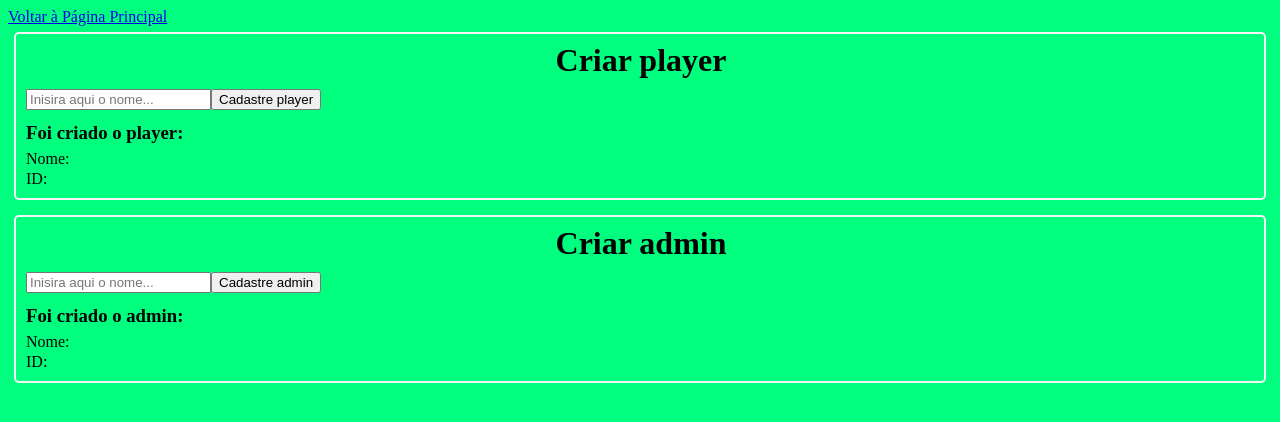
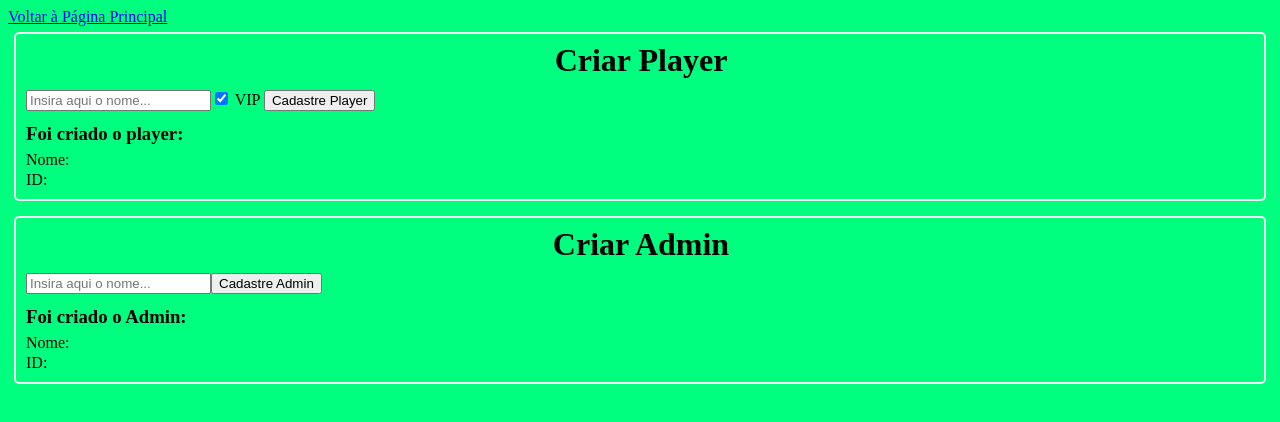
Before and after one commit to lfsmariz/saude-checker-ui, a React (Create React App) app: page /register in a window 1280 px wide. Shown: the top 422 px of the page. Built offline with nearby package versions, Linux system fonts and the light colour scheme.

Commit message:
Adds vip field to player registration

```diff
--- a/src/components/RegisterComponent.js
+++ b/src/components/NewAdmin.js
@@ -1,9 +1,7 @@
 import axios from "axios"
 import { useState } from "react"
 
-const RegisterComponent = (props) => {
-
-  const {typeRegister} = props
+const NewAdmin = () => {
 
   const [register, setRegister] = useState("")
   const [idUser, setIdUser] = useState("")
@@ -11,7 +9,7 @@ const RegisterComponent = (props) => {
 
 
   const handleClick = (nameRequest) => {
-    axios.post(`https://saudechecker.herokuapp.com/${typeRegister}/create`,
+    axios.post(`https://snackbarchecker.herokuapp.com/admin/create`,
     {
       name: nameRequest
     })
@@ -27,14 +25,14 @@ const RegisterComponent = (props) => {
 
   return(
     <div className = "divUser">
-    <h1 className = "titleUser">Criar {typeRegister}</h1>
-    <input type="text" placeholder="Inisira aqui o nome..." onChange = {handleInput}/>
-    <button type = "button" onClick={() => handleClick(register)}>Cadastre {typeRegister}</button>
-    <h3 className = "textTopUser">Foi criado o {typeRegister}:</h3>
+    <h1 className = "titleUser">Criar Admin</h1>
+    <input type="text" placeholder="Insira aqui o nome..." onChange = {handleInput}/>
+    <button type = "button" onClick={() => handleClick(register)}>Cadastre Admin</button>
+    <h3 className = "textTopUser">Foi criado o Admin:</h3>
     <p className = "textUser">Nome: {nameUser}</p>
     <p className = "textUser">ID: {idUser}</p>
     </div>
   );
 }
 
-export default RegisterComponent;
+export default NewAdmin;
--- /dev/null
+++ b/src/components/NewPlayer.js
@@ -0,0 +1,48 @@
+import axios from "axios"
+import { useState } from "react"
+
+const NewPlayer = () => {
+
+  const [register, setRegister] = useState("")
+  const [idUser, setIdUser] = useState("")
+  const [nameUser, setNameUser] = useState("")
+  const [vipUser, setVipUser] = useState(true)
+  const [vipRegister, setVipRegister] = useState(true)
+
+
+  const handleClick = (nameRequest, vipRequest) => {
+    axios.post(`https://snackbarchecker.herokuapp.com/player/create`,
+    {
+      name: nameRequest,
+      vip: vipRequest
+    })
+    .then(r => {
+      setNameUser(r.data.name)
+      setIdUser(r.data.id)
+      setVipUser(r.data.vip)
+    })
+  }
+
+  const handleInput = (event) => {
+    setRegister(event.target.value)
+  }
+
+  const handleVip = (event) =>{
+      setVipRegister(!vipRegister)
+  }
+
+  return(
+    <div className = "divUser">
+    <h1 className = "titleUser">Criar Player</h1>
+    <input type="text" placeholder="Insira aqui o nome..." onChange = {handleInput}/>
+    <input type = "checkbox" id = "vip" name = "subscribe" defaultChecked= "vipRegister"  onChange = {handleVip}/>
+    <label className= "generalText" for = "vip"> VIP </ label>
+    <button type = "button" onClick={() => handleClick(register, vipRegister)}>Cadastre Player</button>
+    <h3 className = "textTopUser">Foi criado o player:</h3>
+    <p className = "textUser">Nome: {nameUser}</p>
+    <p className = "textUser">ID: {idUser}</p>
+    </div>
+  );
+}
+
+export default NewPlayer;
--- a/src/pages/RegisterPage.js
+++ b/src/pages/RegisterPage.js
@@ -1,13 +1,15 @@
 import { Link } from "react-router-dom";
-import RegisterComponent from "../components/RegisterComponent";
+import NewAdmin from "../components/NewAdmin";
+import RegisterComponent from "../components/NewAdmin";
+import NewPlayer from "../components/NewPlayer";
 
 const RegisterPage = () => {
   return (
     <div className="body">
       <Link to="/">Voltar à Página Principal</Link>
 
-      <RegisterComponent typeRegister="player"/>
-      <RegisterComponent typeRegister="admin"/>
+      <NewPlayer/>
+      <NewAdmin/>
     </div>
   )
 }
```
